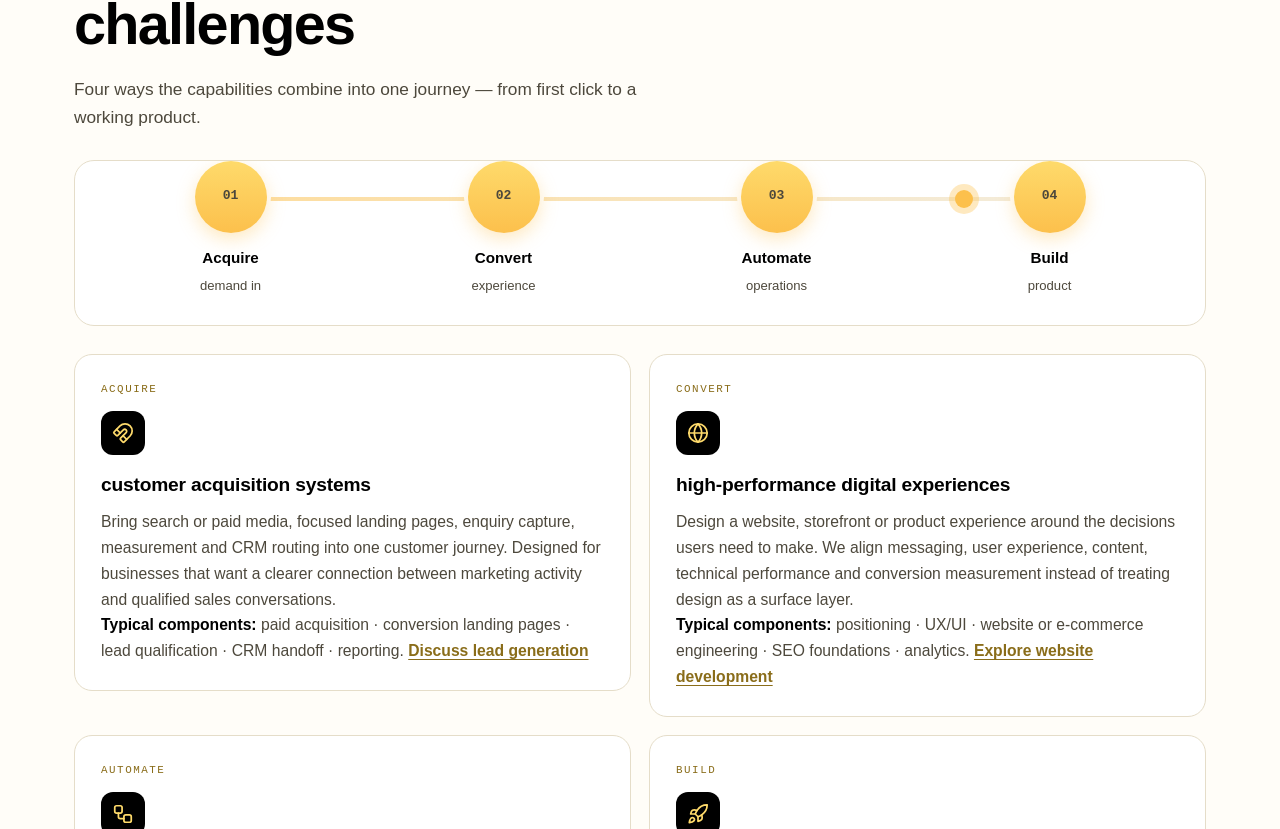
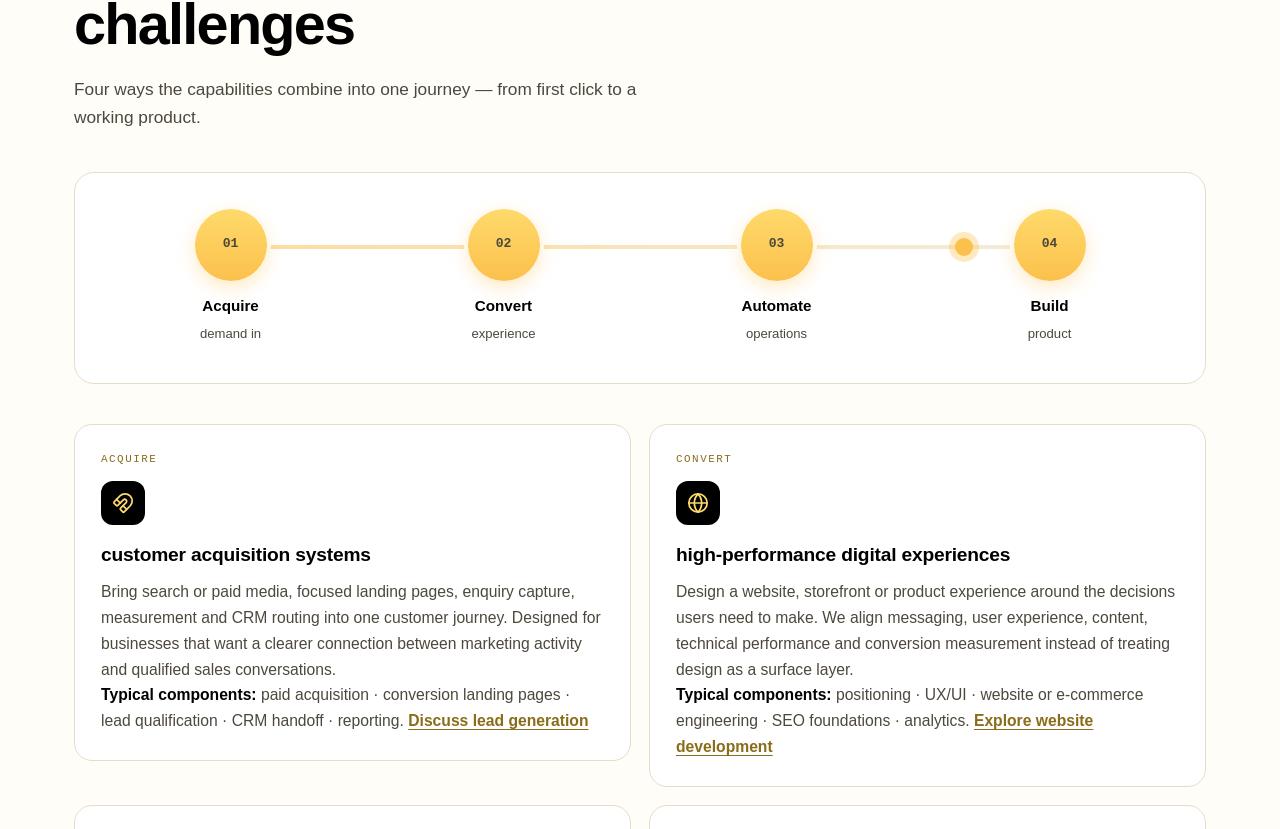
Before and after one commit to faizanadon/digitalfalconz, a Next.js app: page / in a window 1280 px wide. Shown: the part 8071-8900 px from the top of the page. Built offline with nearby package versions, Linux system fonts and the light colour scheme; a web font is replaced by a local one.

Commit message:
More top/bottom breathing room on process diagrams; footer discuss/logo separation

```diff
--- a/src/app/globals.css
+++ b/src/app/globals.css
@@ -547,8 +547,8 @@ nav.links a{transition:color .2s ease}
 /* Journey diagram — REDESIGNED: gold discs with big black numbers, not
    black circles with pale numbers. Discs are 72px so the number is
    readable in a small screenshot; the track runs through disc centres. */
-.journey{position:relative;margin:28px 0;padding-top:0}
-.journey-track{position:absolute;top:36px;height:4px;background:linear-gradient(90deg,rgba(252,192,76,.55),var(--beige));border-radius:99px;margin:0}
+.journey{position:relative;margin:40px 0;padding-top:36px;padding-bottom:36px}
+.journey-track{position:absolute;top:72px;height:4px;background:linear-gradient(90deg,rgba(252,192,76,.55),var(--beige));border-radius:99px;margin:0}
 .journey-dot{position:absolute;top:50%;width:18px;height:18px;border-radius:50%;background:var(--gold);transform:translate(-50%,-50%);box-shadow:0 0 0 6px rgba(252,192,76,.35)}
 .journey-nodes{position:relative;z-index:1;display:grid;grid-template-columns:repeat(var(--cols,4),minmax(0,1fr));gap:14px}
 .journey-node{text-align:center}
@@ -559,7 +559,7 @@ nav.links a{transition:color .2s ease}
 /* Process timeline (scroll-fill) — same gold-disc treatment as the
    journey nodes: 72px gold disc, 22px bold black number, centred on the
    line (node centre 28px from the timeline edge = line centre). */
-.process-timeline{position:relative;margin:40px 0 8px;padding-left:76px}
+.process-timeline{position:relative;margin:56px 0 40px;padding-left:76px}
 .process-line{position:absolute;left:26px;top:8px;bottom:8px;width:3px;background:var(--beige);border-radius:99px}
 .process-fill{display:block;width:100%;height:100%;background:linear-gradient(180deg,var(--gold-light),var(--gold));border-radius:99px;transform-origin:top}
 .process-step{position:relative;padding-bottom:34px}
@@ -974,8 +974,8 @@ button:hover .cta-arrow, button:focus-visible .cta-arrow{transform:translateX(5p
   .foot-shot-mid{grid-template-columns:1fr;gap:36px}
   .foot-circle{width:88px;height:88px}
   .foot-circle-arrow{font-size:1.8rem}
-  .foot-shot-top{padding-bottom:32px;gap:24px}
-  .foot-shot-mid{padding:32px 0}
+  .foot-shot-top{padding-bottom:48px;gap:24px}
+  .foot-shot-mid{padding:48px 0 32px}
 }
 
 /* Dark-theme CTA refinements (kept after the main dark block so they win):
```
